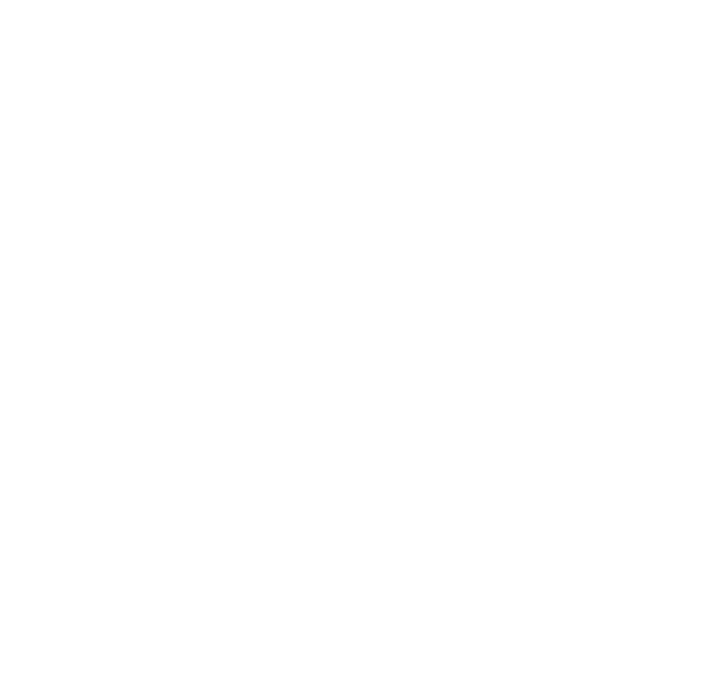
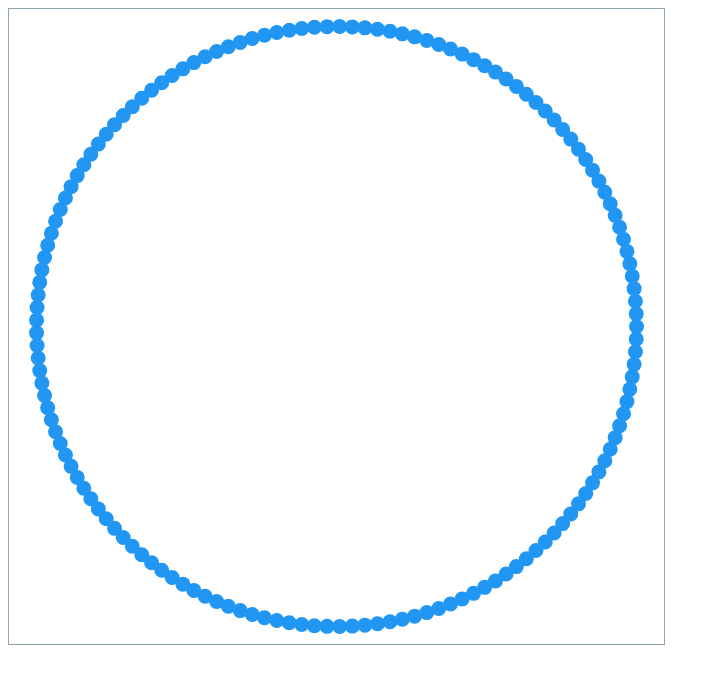
Before and after one commit to MRGRD56/circle-drawing, a website built with Parcel: page index.html in a window 1280 px wide. Shown: the whole page, without its empty margins (0-720 px from the left). Built offline with nearby package versions, Linux system fonts and the light colour scheme.

Commit message:
drawing circle with points

```diff
--- a/index.html
+++ b/index.html
@@ -7,7 +7,7 @@
 
 <body>
 	<div id="app">
-		<canvas id="circle-canvas" width="500" height="500"></canvas>
+		<canvas id="circle-canvas" style="border: 1px #90a4ae solid;"></canvas>
 	</div>
 
 	<script src="src/index.ts">
--- a/src/index.ts
+++ b/src/index.ts
@@ -2,20 +2,17 @@ import Thickness from "./models/Thickness";
 import Point from "./models/Point";
 import Size from "./models/Size";
 
-const circleCanvas = <HTMLCanvasElement>document.getElementById("circle-canvas");
-const circleCanvasContext = circleCanvas.getContext("2d");
-
-function drawCircle(canvas: HTMLCanvasElement, radius: number, pointsCount: number, margin: Thickness) {
+function drawCircle(canvas: HTMLCanvasElement, radius: number, pointsCount: number, pointsWidth: number, pointsColor: string, margin: Thickness) {
     if (pointsCount < 0) {
         throw "Points count cannot be less than zero.";
     }
 
-    const canvasContext = canvas.getContext("2d");
+    const canvasContext = <CanvasRenderingContext2D>canvas.getContext("2d");
 
     const diameter = radius * 2;
     const canvasSize = new Size(
-        margin.left + margin.right + diameter,
-        margin.top + margin.bottom + diameter);
+        margin.left + margin.right + diameter + pointsWidth * 3,
+        margin.top + margin.bottom + diameter + pointsWidth * 3);
 
     [canvas.width, canvas.height] = [canvasSize.width, canvasSize.height]
 
@@ -23,14 +20,43 @@ function drawCircle(canvas: HTMLCanvasElement, radius: number, pointsCount: numb
         return;
     }
 
-    const centerPoint = new Point(radius + margin.left, radius + margin.top);
+    const centerPoint = new Point(radius + margin.left + pointsWidth * 1.5, radius + margin.top + pointsWidth * 1.5);
     const pointsDistance = 360 / pointsCount;
+
+    const drawPoint = (point: Point, width: number, color: string) => {
+        canvasContext.beginPath();
+        canvasContext.arc(point.x, point.y, width, 0, 2 * Math.PI, false);
+        canvasContext.fillStyle = color;
+        canvasContext.fill();
+        canvasContext.lineWidth = width;
+        canvasContext.strokeStyle = color;
+        canvasContext.stroke();
+    }
 
     for (let point = 0; point < pointsCount; point++) {
         const degAngle = pointsDistance * point;
         const radAngle = degAngle * Math.PI / 180;
         const shift = new Point(Math.cos(radAngle) * radius, Math.sin(radAngle) * radius);
 
-        //TODO
+        const pointPosition = new Point(centerPoint.x + shift.x, centerPoint.y + shift.y);
+        //canvasContext!.fillRect(pointPosition.x, pointPosition.y, pointsWidth, pointsWidth);
+        drawPoint(pointPosition, pointsWidth, pointsColor);
     }
 }
+
+const circleCanvas = <HTMLCanvasElement>document.getElementById("circle-canvas");
+
+let i = 0;
+const intervalId = setInterval(() => {
+    if (i >= 360) {
+        clearInterval(intervalId);
+    }
+    console.log(i);
+    drawCircle(
+        circleCanvas,
+        300,
+        i++,
+        5,
+        "#2196f3",
+        Thickness.factory.createThickness2(10, 20));
+}, 50)
--- a/src/models/Thickness.ts
+++ b/src/models/Thickness.ts
@@ -15,6 +15,9 @@ export default class Thickness {
         createThickness0(): Thickness {
             return new Thickness(0, 0, 0, 0);
         },
+        createThickness1(all: number): Thickness {
+            return new Thickness(all, all, all, all);
+        },
         createThickness2(vertical: number, horizontal: number): Thickness {
             return new Thickness(vertical, horizontal, vertical, horizontal);
         },
```
Also changed, not shown: .codesandbox/workspace.json (deleted), 1 other file.
